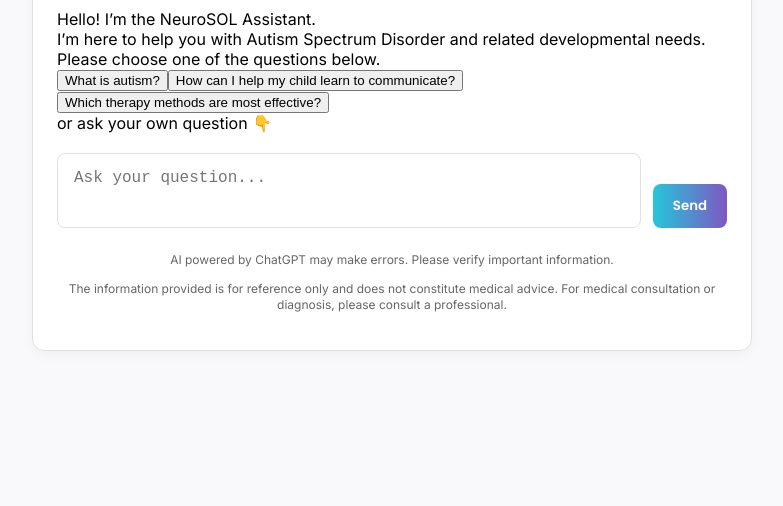
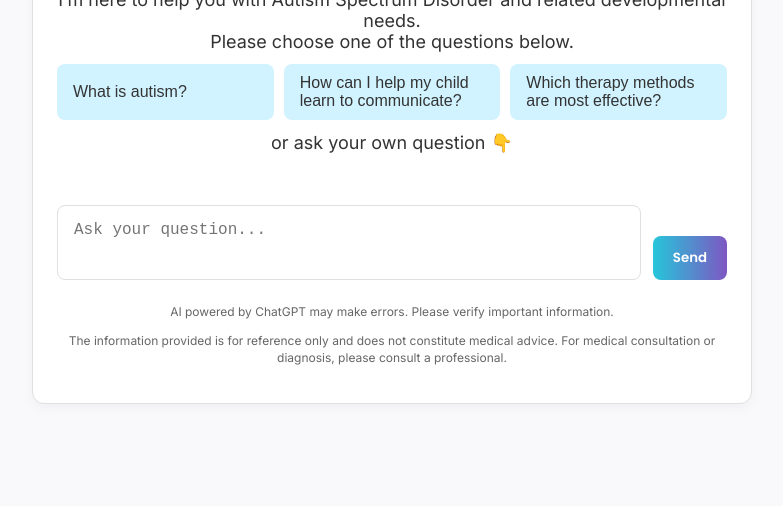
Before and after one commit to Conductorr-23/neurosol-assistant, a website: page index.html in a window 1280 px wide. Shown: the part 294-800 px from the top of the page, without its empty margins (248-1031 px from the left). Drawn offline with nearby package versions, Linux system fonts and the light colour scheme.

Commit message:
restore onboarding styles and full stylesheet

```diff
--- a/style.css
+++ b/style.css
@@ -67,6 +67,72 @@
   text-align: center;
   margin-bottom: 24px;
 }
+/* ======================= */
+/*     СТИЛИ ONBOARDING     */
+/* ======================= */
+
+/* Контейнер для блока onboarding */
+.onboarding, #onboarding-section {
+  display: flex;
+  flex-direction: column;
+  align-items: center;
+  margin-bottom: 20px; /* Отступ снизу, чтобы чат под блоком не прилипал */
+}
+
+/* Вступительный текст */
+.onboarding-intro,
+.onboarding-custom {
+  font-size: 18px;
+  margin: 12px auto;
+  color: #333;
+  text-align: center;
+}
+
+/* Контейнер для вопросов-кнопок */
+.onboarding-questions {
+    display: flex;
+    flex-direction: row;
+    gap: 10px;
+    width: 100%;
+    flex-wrap: wrap;
+    align-items: stretch;
+    justify-content: space-evenly;
+}
+
+/* Сам вопрос в виде кнопки */
+.onboarding-question {
+  background-color: var(--user);
+    color: #333;
+    border: none;
+    padding: 10px 16px;
+    font-size: 16px;
+    border-radius: 8px;
+    cursor: pointer;
+    width: 100%;
+    text-align: left;
+    transition: opacity 0.2s ease-in-out;
+    flex: calc(100% / 3 - 20px);
+}
+
+.onboarding-question:hover {
+  opacity: 0.9;
+}
+
+/* Медиазапросы для мобильных, если нужно */
+@media (max-width: 600px) {
+  .onboarding-intro,
+  .onboarding-custom {
+    font-size: 16px;
+  }
+  .onboarding-question {
+    font-size: 15px;
+    padding: 8px 14px;
+  }
+}
+
+/* ======================= */
+/*  Конец стилей Onboarding */
+/* ======================= */
 
 .chat {
   flex: 1;
```
